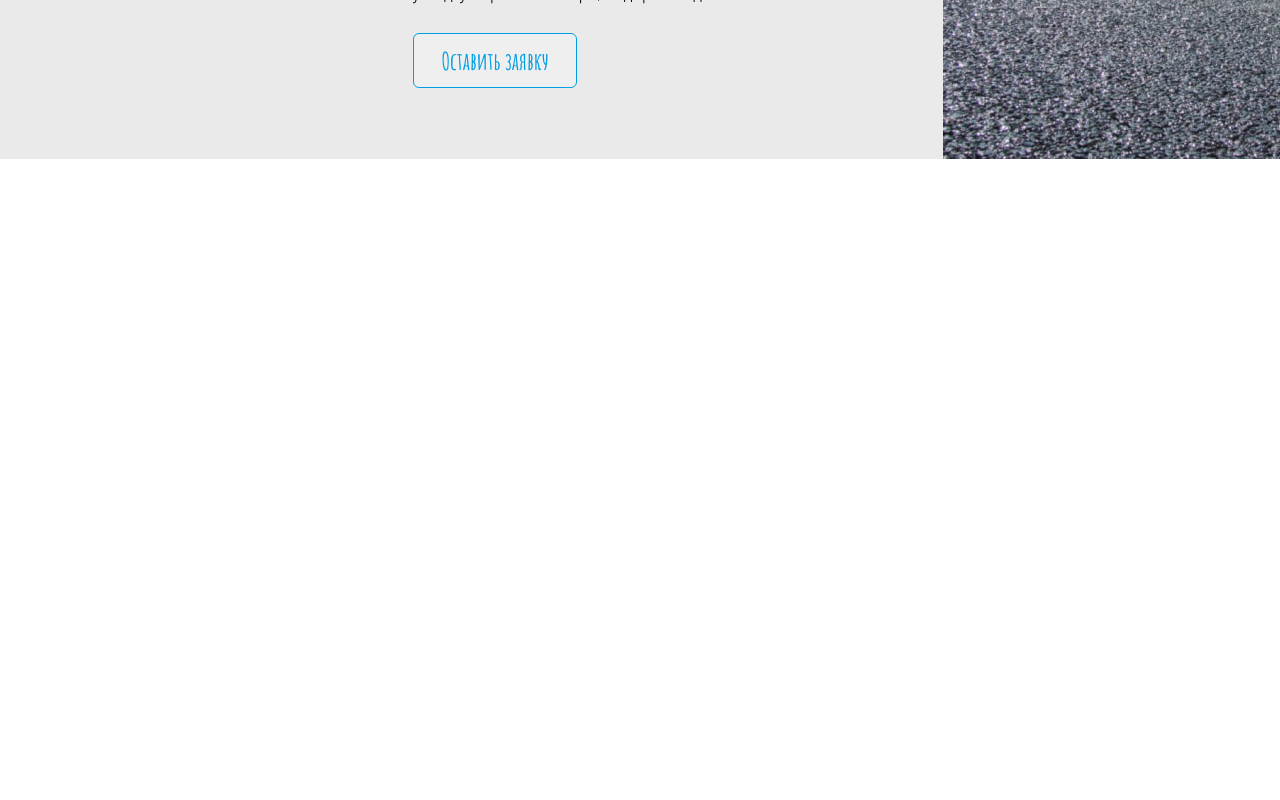
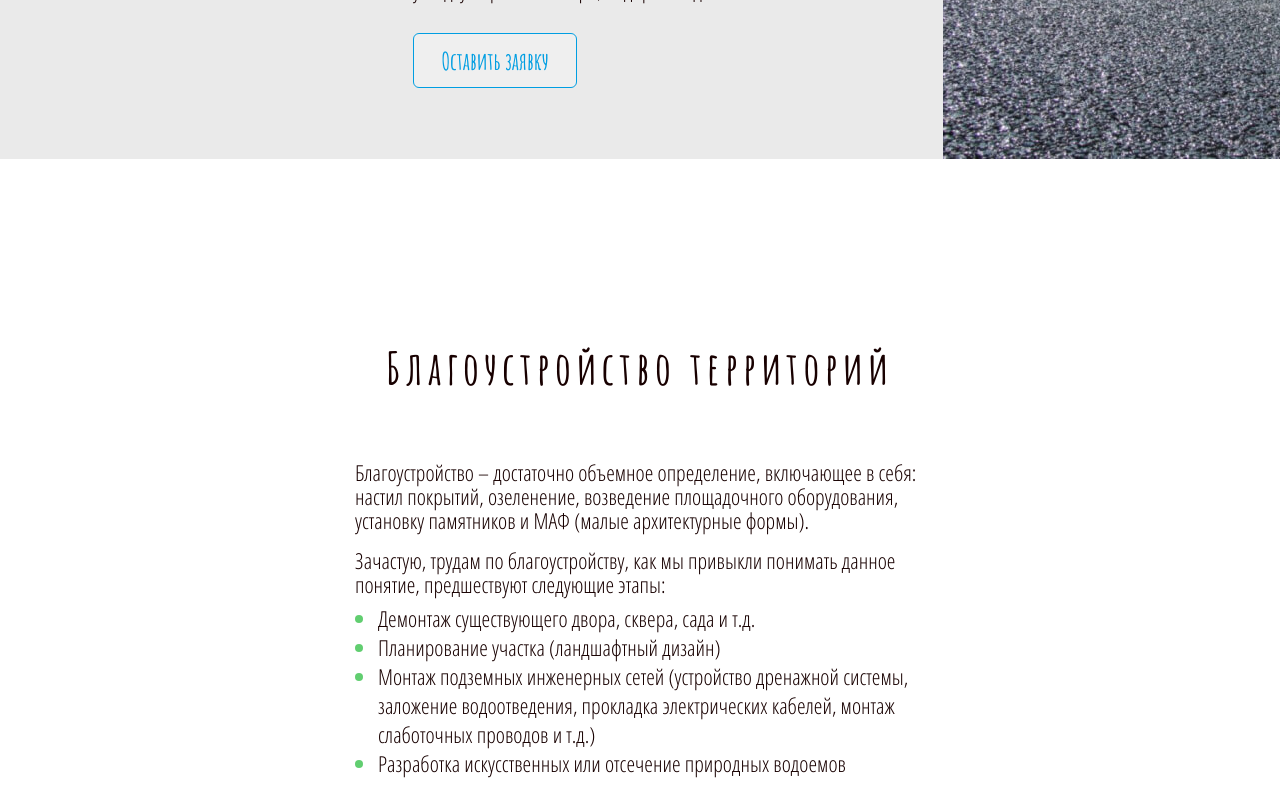
Before and after one commit to vitalii-grigorash/telecom-service, a React (Create React App) app: page / in a window 1280 px wide. Shown: the part 3778-4578 px from the top of the page. Before the commit the page ends 3937 px from the top, so only its background shows below. Built offline with nearby package versions, Linux system fonts and the light colour scheme.

Commit message:
finish Landscape component

```diff
--- a/src/components/Landscape/Landscape.css
+++ b/src/components/Landscape/Landscape.css
@@ -1,3 +1,44 @@
 .landscape {
-
+    display: flex;
+    flex-direction: column;
+    margin: 180px 0 0;
 }
+.landscape__heading {
+    font-family: 'Amatic SC';
+    font-style: normal;
+    font-weight: bold;
+    font-size: 45px;
+    line-height: 57px;
+    letter-spacing: 0.12em;
+    margin: 0 auto 64px;
+    color: #180000;
+}
+.landscape__heading-container {
+    display: flex;
+}
+.landscape__description-container {
+    font-family: 'Open Sans Condensed';
+    max-width: 570px;
+    margin: 0 auto 22px;
+    font-style: normal;
+    font-weight: 300;
+    font-size: 22px;
+    line-height: 24px;
+    color: #180000;
+}
+.landscape__description {
+    margin: 0 0 16px;
+}
+.landscape__description:last-of-type {
+    margin-bottom: 0;
+}
+.landscape__lists {
+    padding: 0 0 0 23px;
+    margin: 8px 0 0 0;
+    line-height: 29px;
+}
+.landscape__list {
+}
+.landscape__list::marker {
+    color: #61CE70;
+}
--- a/src/components/Landscape/Landscape.js
+++ b/src/components/Landscape/Landscape.js
@@ -1,10 +1,29 @@
 import React from 'react';
 import LandscapeCards from '../LandscapeCards/LandscapeCards'
 
-function Landscape () {
+function Landscape() {
 
   return (
     <div className="landscape">
+      <h1 className="landscape__heading">Благоустройство территорий</h1>
+      <div className="landscape__heading-container">
+        <div className="landscape__description-container">
+          <p className="landscape__description">
+            Благоустройство – достаточно объемное определение, включающее в себя: настил покрытий, озеленение, возведение площадочного
+            оборудования, установку памятников и МАФ (малые архитектурные формы).
+          </p>
+          <p className="landscape__description">
+            Зачастую, трудам по благоустройству, как мы привыкли понимать данное понятие,
+            предшествуют следующие этапы:
+          </p>
+          <ul className="landscape__lists">
+            <li className="landscape__list">Демонтаж существующего двора, сквера, сада и т.д.</li>
+            <li className="landscape__list">Планирование участка (ландшафтный дизайн)</li>
+            <li className="landscape__list">Монтаж подземных инженерных сетей (устройство дренажной системы, заложение водоотведения, прокладка электрических кабелей, монтаж слаботочных проводов и т.д.)</li>
+            <li className="landscape__list">Разработка искусственных или отсечение природных водоемов</li>
+          </ul>
+        </div>
+      </div>
       <LandscapeCards />
     </div>
   );
```
Lines whose indentation alone changed are shown as unchanged.
